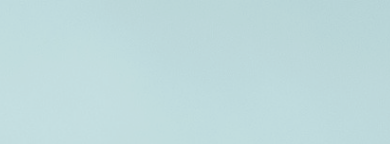
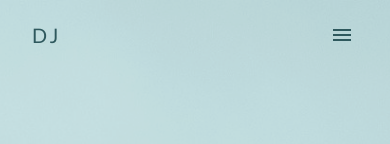
Before and after one commit to dejongyeong/web-portfolio, a React (Create React App) app: page / in a window 390 px wide. Shown: the top 144 px of the page. Built offline with nearby package versions, Linux system fonts and the light colour scheme.

Commit message:
transparent to color appbar
next task is to list menu items and responsiveness

```diff
--- a/src/components/App.js
+++ b/src/components/App.js
@@ -1,5 +1,6 @@
 import React from 'react';
 import Hero from './Hero';
+import MenuBar from './MenuBar';
 
 import { ThemeProvider, createMuiTheme } from '@material-ui/core';
 
@@ -30,6 +31,7 @@ function App() {
   return (
     <ThemeProvider theme={theme}>
       <div className="app">
+        <MenuBar />
         <Hero />
         <Hero />
       </div>
--- /dev/null
+++ b/src/components/MenuBar.js
@@ -0,0 +1,80 @@
+import React from 'react';
+import { makeStyles } from '@material-ui/core/styles';
+import {
+  AppBar,
+  Toolbar,
+  Typography,
+  Button,
+  IconButton,
+  useScrollTrigger,
+} from '@material-ui/core';
+import MenuIcon from '@material-ui/icons/Menu';
+import PropTypes from 'prop-types';
+
+const useStyles = makeStyles((theme) => ({
+  root: {
+    flexGrow: 1,
+  },
+  menuButton: {
+    marginRight: theme.spacing(0),
+  },
+  title: {
+    flexGrow: 1,
+    letterSpacing: '0.15rem',
+    fontFamily: 'Lato, sans-serif',
+    fontWeight: '400',
+    marginLeft: theme.spacing(1),
+  },
+}));
+
+// From Material UI Document: https://material-ui.com/components/app-bar/
+function MenuTransparentScroll(props) {
+  const { children, window } = props;
+  const trigger = useScrollTrigger({
+    disableHysteresis: true,
+    threshold: 0,
+    target: props.window ? window() : undefined,
+  });
+
+  return React.cloneElement(children, {
+    style: {
+      backgroundColor: trigger ? 'rgb(182 211 213)' : 'transparent',
+      color: '#2e585d',
+      transition: trigger ? '0.3s' : '0.5s',
+      boxShadow: trigger ? '1px 3px 20px #393e46' : 'none',
+      padding: '3px 0px',
+    },
+  });
+}
+MenuTransparentScroll.propTypes = {
+  children: PropTypes.element.isRequired,
+  window: PropTypes.func,
+};
+
+function MenuBar(props) {
+  const classes = useStyles();
+
+  return (
+    <div id="menu-bar">
+      <MenuTransparentScroll {...props}>
+        <AppBar position="fixed">
+          <Toolbar>
+            <Typography variant="h6" className={classes.title}>
+              DJ
+            </Typography>
+            <IconButton
+              edge="start"
+              className={classes.menuButton}
+              color="inherit"
+              aria-label="menu"
+            >
+              <MenuIcon />
+            </IconButton>
+          </Toolbar>
+        </AppBar>
+      </MenuTransparentScroll>
+    </div>
+  );
+}
+
+export default MenuBar;
```
